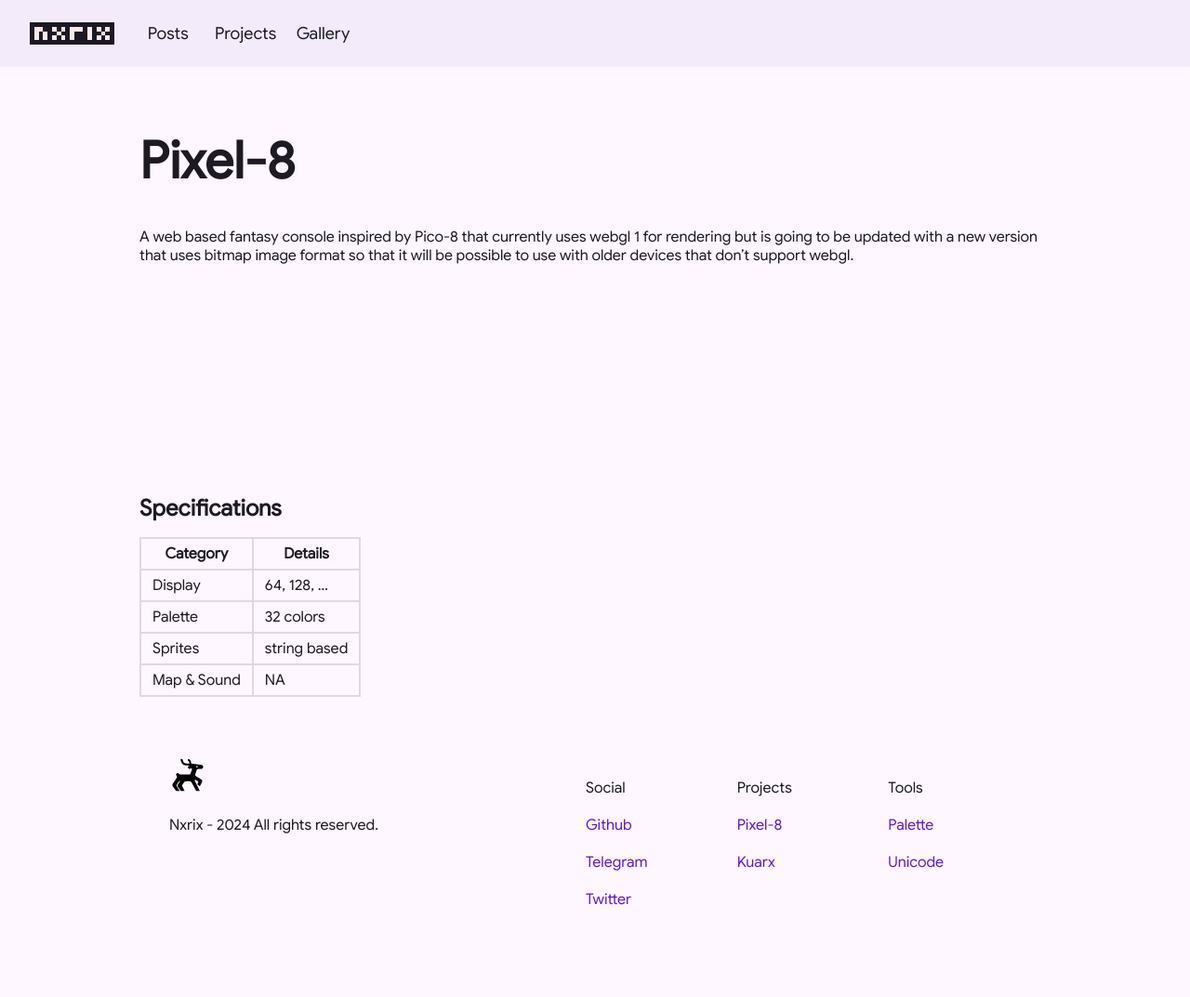
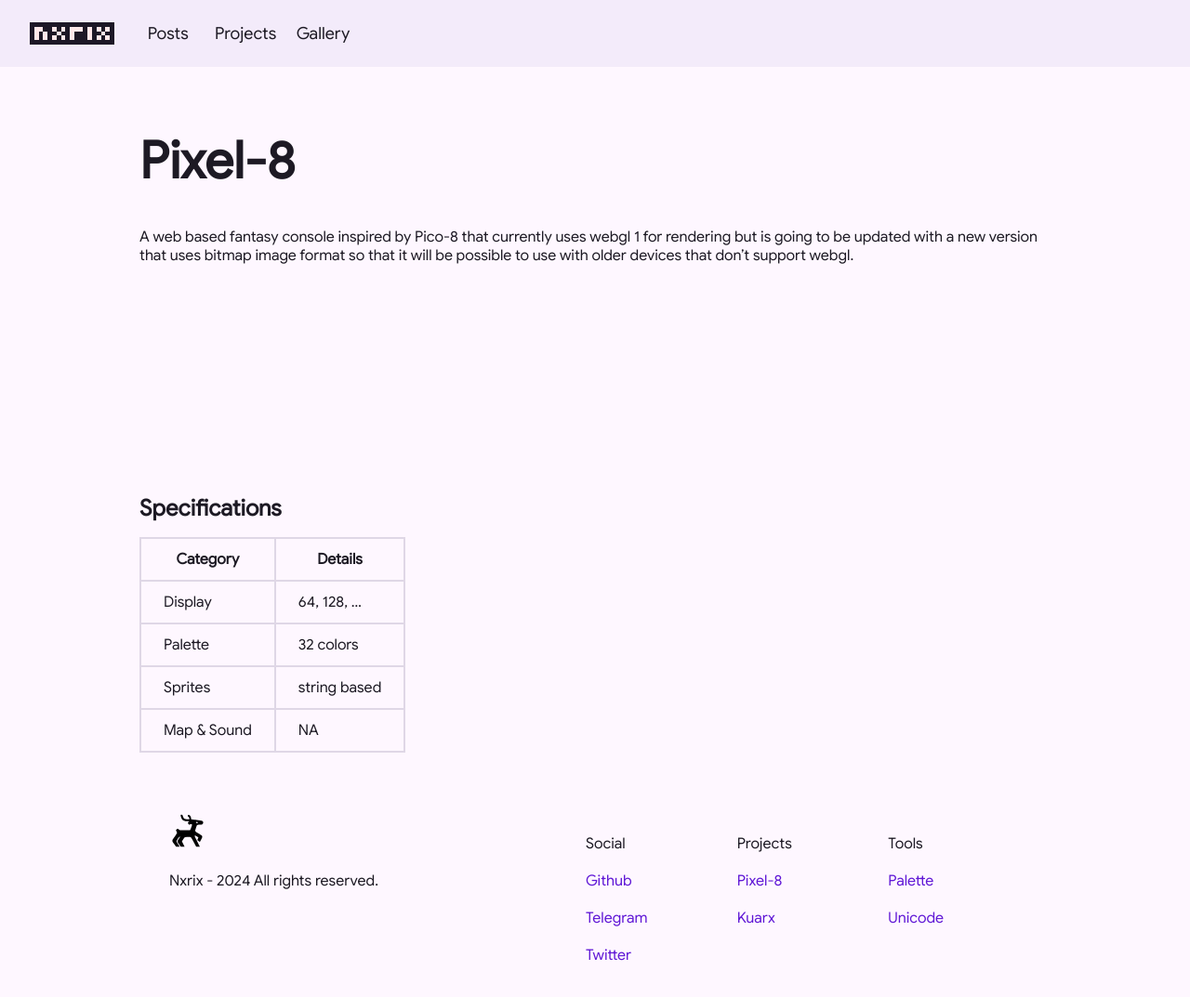
Before and after one commit to Nxrix/nxrix.github.io, a Jekyll site: the page built from _projects/pixel-8.md, in a window 1280 px wide. Shown: the top 1073 px of the page at 93% size. Built offline with Jekyll 4.4.1, drawn with Linux system fonts in a browser that asks for light colours.

Commit message:
Update style.css

```diff
--- a/assets/css/style.css
+++ b/assets/css/style.css
@@ -312,7 +312,7 @@
   font-weight: 600;
 }
 .body .content table th, .body .content table td {
-  padding: 6px 12px;
+  padding: 12px 24px;
   border: 1px solid var(--md-sys-color-surface-dim);
 }
 .body .content table tr {
```
